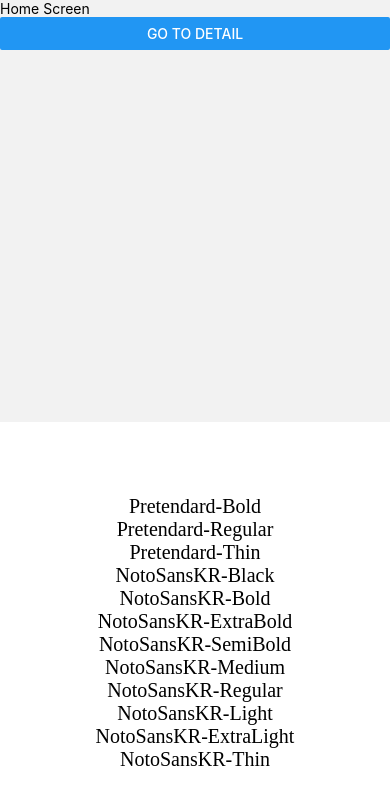
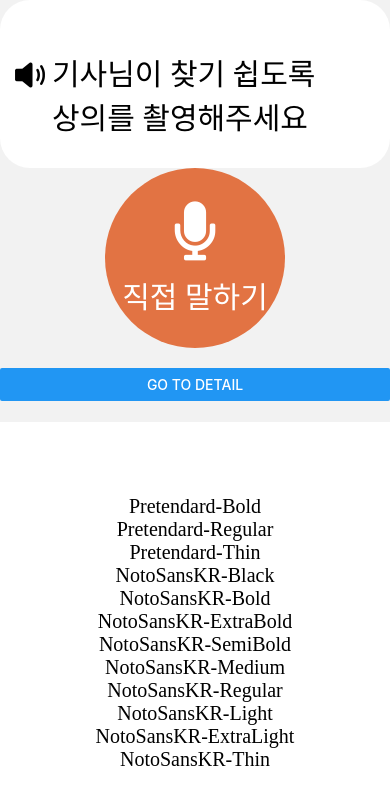
Before and after one commit to all-taxi/all-taxi-app, a React Native app: screen / in a window 390 px wide. Shown: the top 804 px of the page. Built offline with nearby package versions, Linux system fonts and the light colour scheme; a web font is replaced by a local one.

Commit message:
test: 안내창, Speak & Listening 애니메이션 버튼을 확인 및 테스트

```diff
--- a/src/screens/Home/index.tsx
+++ b/src/screens/Home/index.tsx
@@ -1,7 +1,10 @@
 import React from "react";
 import { View, Text, Button } from "react-native";
-import { NavigationProp } from "../../types/navigation";
-import { ROUTES } from "../../constants/routes";
+import { NavigationProp } from "@types/navigation";
+import { ROUTES } from "@constants/routes";
+
+import VoiceButton from "@components/VoiceButton/VoiceButton";
+import AudioGuideHeader from "@components/AudioGuideHeader/AudioGuideHeader";
 
 type Props = {
   navigation: NavigationProp;
@@ -10,7 +13,8 @@ type Props = {
 const HomeScreen = ({ navigation }: Props) => {
   return (
     <View>
-      <Text>Home Screen</Text>
+      <AudioGuideHeader message="기사님이 찾기 쉽도록 상의를 촬영해주세요" />
+      <VoiceButton />
       <Button
         title="Go to Detail"
         onPress={() => navigation.navigate(ROUTES.DETAIL)}
```
